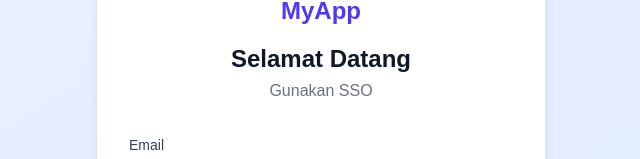
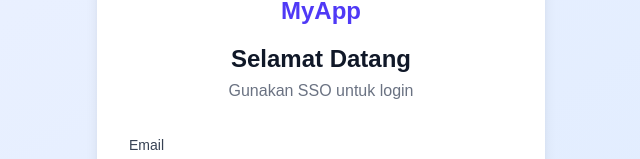
Before and after one commit to satriavilly/devops-fullstack, a Next.js app in the folder frontend/: page /login in a window 1280 px wide. Shown: the part 195-354 px from the top of the page, without its empty margins (319-959 px from the left). Built offline with nearby package versions, Linux system fonts and the light colour scheme; no server answers.

Commit message:
feat: implement login page UI and configure local development permissions

```diff
--- a/frontend/src/app/login/page.tsx
+++ b/frontend/src/app/login/page.tsx
@@ -35,7 +35,7 @@ export default function LoginPage() {
             MyApp
           </Link>
           <h1 className="text-2xl font-bold text-gray-900 mt-4">Selamat Datang</h1>
-          <p className="text-gray-500 mt-1">Gunakan SSO</p>
+          <p className="text-gray-500 mt-1">Gunakan SSO untuk login</p>
         </div>
 
         <form onSubmit={handleSubmit} className="space-y-5">
```
Also changed, not shown: 1 other file (tests, documents, lock files or other folders).
